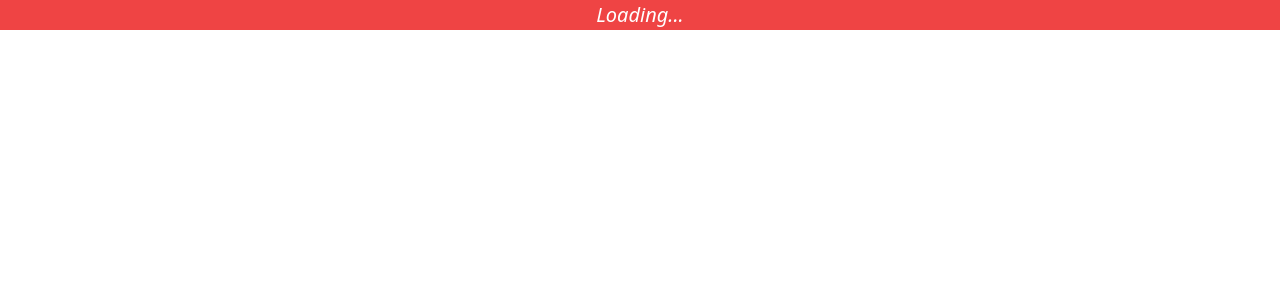
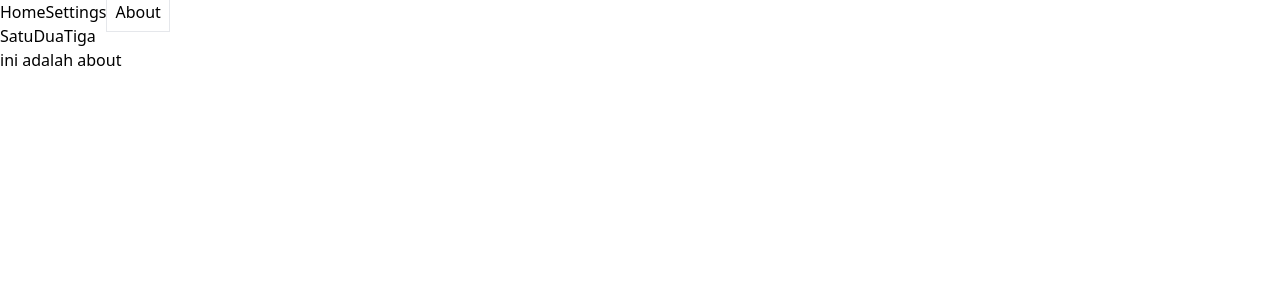
Before and after one commit to sansfathan/Belajar_React, a React (Create React App) app in the folder my-app/: page /about in a window 1280 px wide. Shown: the top 300 px of the page. Built offline with nearby package versions, Linux system fonts and the light colour scheme.

Commit message:
react-router

```diff
--- a/my-app/src/App.js
+++ b/my-app/src/App.js
@@ -57,13 +57,63 @@
 // export default App;
 
 import React from "react";
+import {Routes, Route , NavLink} from 'react-router-dom';
+import Home from "./pages/home";
+import About from "./pages/about"
+import Settings from "./pages/settings";
+import Detail from "./pages/detail";
 
 function App () {
   return (
-    <React.Fragment>
-      <h1 style={{textAlign:"center", color:"white", fontStyle:"italic", fontSize:"20px"}} className="bg-red-500">Loading...</h1>
 
-    </React.Fragment>
+
+   <React.Fragment>
+    <section >
+
+<NavLink
+ exact to="/"
+ style={({isActive}) =>
+isActive
+? {
+  color:"red",
+}
+:undefined
+}
+>Home</NavLink>
+
+<NavLink
+ exact to="/settings"
+ style={({isActive}) =>
+isActive
+? {
+  color:"red",
+}
+:undefined
+}
+>Settings</NavLink>
+
+<NavLink
+ exact to="/about"
+ className={({isActive})=>
+ isActive ? ' border p-2 bg-red' : undefined
+ }
+// style= {({isActive}) =>
+// isActive ?
+//  {
+//   color:"red",
+// }
+// :undefined
+// }
+>About</NavLink>
+
+    </section>
+     <Routes>
+     <Route path="/" element={<Home/>}/>
+     <Route path="/settings" element={<Settings/>}/>
+     <Route path="/about" element={<About/>}/>
+     <Route path="/about/:id/:nama" element={<Detail/>}/>
+    </Routes>
+   </React.Fragment>
   );
 }
 export default App;
--- a/my-app/src/index.js
+++ b/my-app/src/index.js
@@ -3,11 +3,14 @@ import ReactDOM from 'react-dom/client';
 import './index.css';
 import App from './App';
 import reportWebVitals from './reportWebVitals';
+import { BrowserRouter as Router} from "react-router-dom"
 
 const root = ReactDOM.createRoot(document.getElementById('root'));
 root.render(
   <React.StrictMode>
-    <App />
+  <Router>
+  <App />
+  </Router>
   </React.StrictMode>
 );
 
--- /dev/null
+++ b/my-app/src/pages/about.jsx
@@ -0,0 +1,15 @@
+import {Link} from "react-router-dom";
+
+
+export default function About() {
+    return(
+        <div>
+            <section>
+              <Link to="/about/1/Fathan">Satu</Link>
+              <Link to="/about/1/Fulan">Dua</Link>
+              <Link to="/about/1/Hamzah">Tiga</Link>
+            </section>
+            ini adalah about
+            </div>
+    )
+}
--- /dev/null
+++ b/my-app/src/pages/detail.jsx
@@ -0,0 +1,12 @@
+import { useParams } from "react-router-dom";
+
+export default function Detail(){
+    let {id , nama} = useParams()
+    return(
+        <div>
+
+            <p>ini adalah detail</p>
+            <p>id nya adalah {id} {nama}</p>
+        </div>
+    )
+}
--- /dev/null
+++ b/my-app/src/pages/home.jsx
@@ -0,0 +1,9 @@
+import React from "react";
+
+export default function Home() {
+    return(
+
+        <React.Fragment>ini adalah home</React.Fragment>
+
+    )
+}
--- /dev/null
+++ b/my-app/src/pages/settings.jsx
@@ -0,0 +1,10 @@
+import React from "react";
+
+
+export default function Settings() {
+    return(
+
+        <React.Fragment>ini adalah settings</React.Fragment>
+
+    )
+}
```
